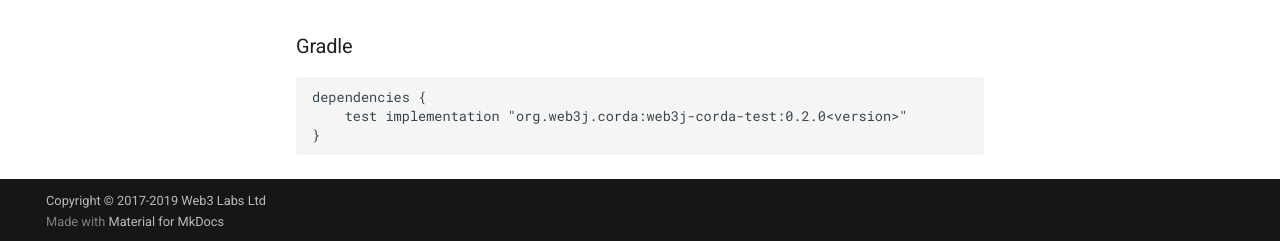
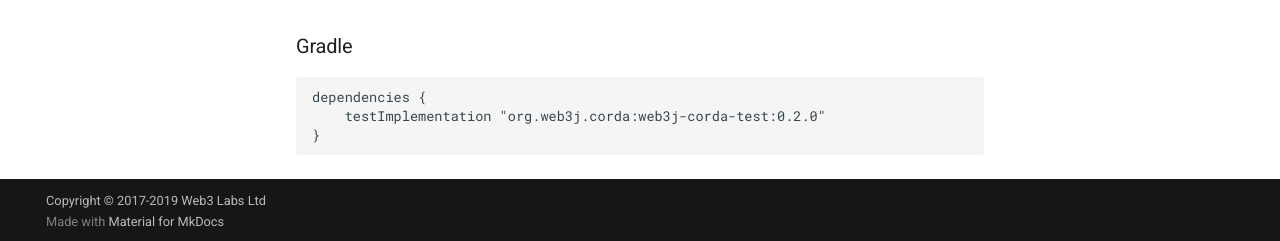
Before and after one commit to web3j/web3j-corda, an MkDocs documentation site: the page built from docs/dependencies.md, in a window 1280 px wide and 1085 px high. Shown: the part 841-1082 px from the top of the window. Built offline with MkDocs 1.6.1 and Material for MkDocs 9.7.7, drawn with Linux system fonts in a browser that asks for light colours; comment, search, counter and statistics services are not loaded.

Commit message:
Fix typo in docs

````diff
--- a/docs/dependencies.md
+++ b/docs/dependencies.md
@@ -37,6 +37,6 @@ To use the Web3j Corda test module, you'all also need to include it in your proj
 
 ```groovy
 dependencies {
-    test implementation "org.web3j.corda:web3j-corda-test:0.2.0<version>"
+    testImplementation "org.web3j.corda:web3j-corda-test:0.2.0"
 }
 ```
````
